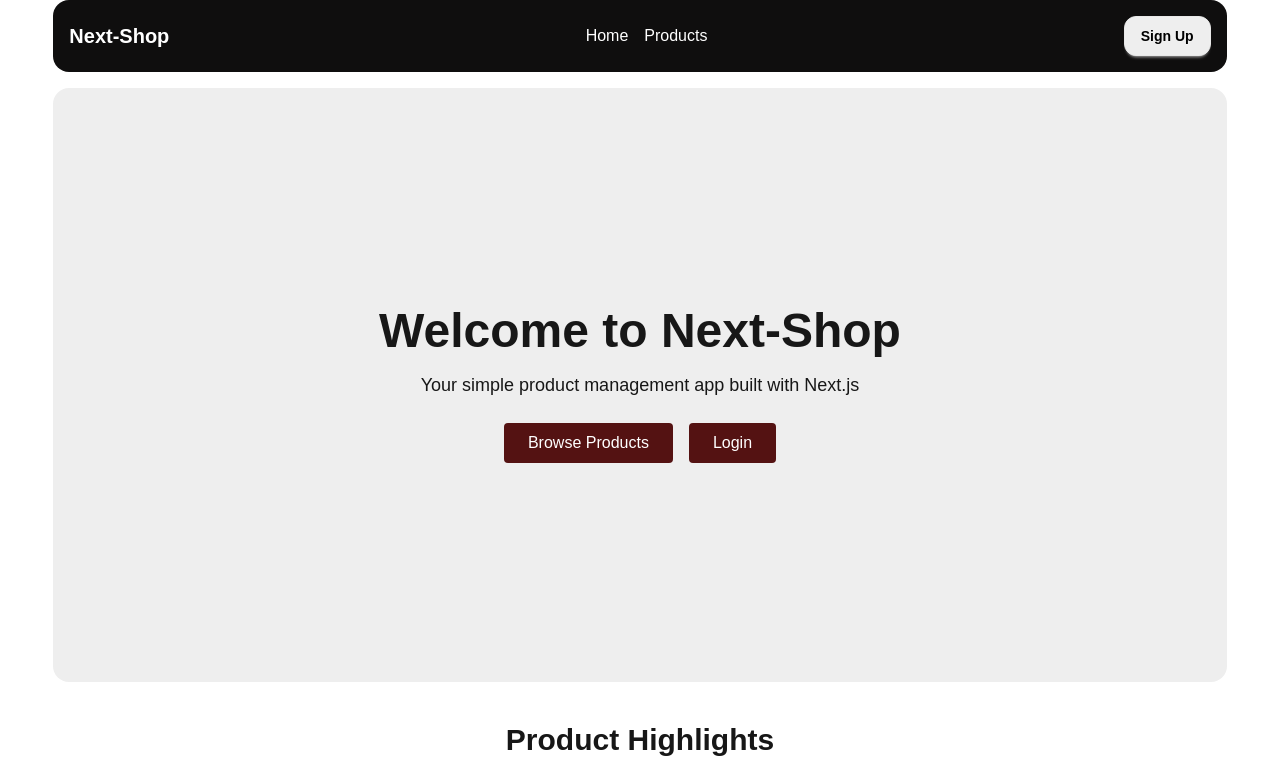
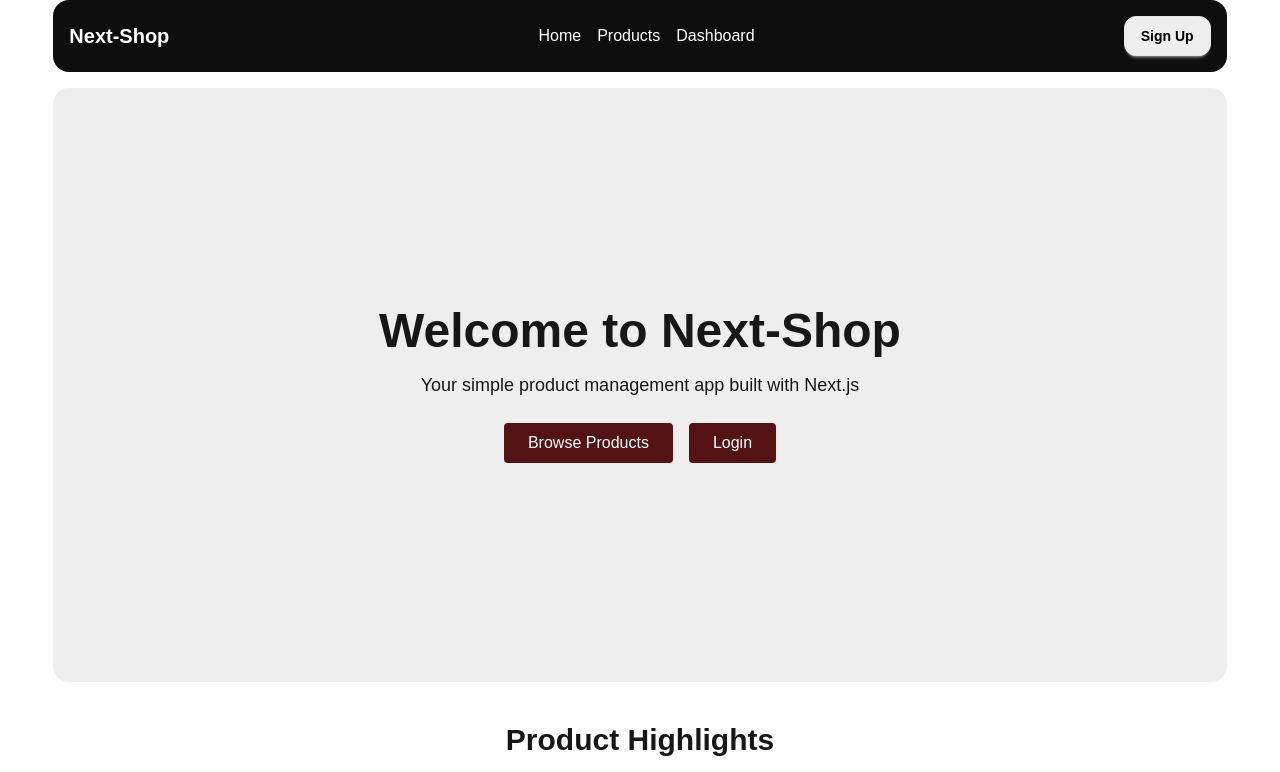
Before and after one commit to ChakmaShantunu/next-shop, a Next.js app: page / in a window 1280 px wide. Shown: the top 772 px of the page. Built offline with nearby package versions, Linux system fonts and the light colour scheme.

Commit message:
add product form done

```diff
--- /dev/null
+++ b/src/app/Providers.jsx
@@ -0,0 +1,8 @@
+
+"use client";
+
+import { SessionProvider } from "next-auth/react";
+
+export default function Providers({ children }) {
+  return <SessionProvider>{children}</SessionProvider>;
+}
--- a/src/app/components/NavBar.jsx
+++ b/src/app/components/NavBar.jsx
@@ -15,6 +15,7 @@ export default function NavBar() {
                 <div className="hidden md:flex space-x-4">
                     <Link href="/">Home</Link>
                     <Link href="/products">Products</Link>
+                    <Link href="/dashboard/add-product">Dashboard</Link>
                 </div>
                 <div>
                     <Link href="/signUp"><button className='btn bg-[#EEEEEE] py-2 px-4 cursor-pointer text-black rounded-xl'>Sign Up</button></Link>
@@ -32,6 +33,7 @@ export default function NavBar() {
                     <div className="absolute top-16 left-0 w-full bg-gray-800 flex flex-col items-center md:hidden">
                         <Link href="/" className="py-2" onClick={() => setOpen(false)}>Home</Link>
                         <Link href="/products" className="py-2" onClick={() => setOpen(false)}>Products</Link>
+                        <Link href="/dashboard/add-product" className="py-2" onClick={() => setOpen(false)}>Dashboard</Link>
                         <Link href="/login" className="py-2" onClick={() => setOpen(false)}>Login</Link>
                     </div>
                 )}
--- a/src/app/layout.js
+++ b/src/app/layout.js
@@ -2,6 +2,7 @@ import { Geist, Geist_Mono } from "next/font/google";
 import "./globals.css";
 import NavBar from "./components/NavBar";
 import Footer from "./components/Footer";
+import Providers from "./Providers";
 
 const geistSans = Geist({
   variable: "--font-geist-sans",
@@ -24,11 +25,13 @@ export default function RootLayout({ children }) {
       <body
         className={`${geistSans.variable} ${geistMono.variable} antialiased`}
       >
-        <NavBar></NavBar>
-        <main className="min-h-screen flex flex-col max-w-11/12 mx-auto">
-          {children}
-        </main>
-        <Footer></Footer>
+        <Providers>
+          <NavBar />
+          <main className="min-h-screen flex flex-col max-w-11/12 mx-auto">
+            {children}
+          </main>
+          <Footer />
+        </Providers>
       </body>
     </html>
   );
```
